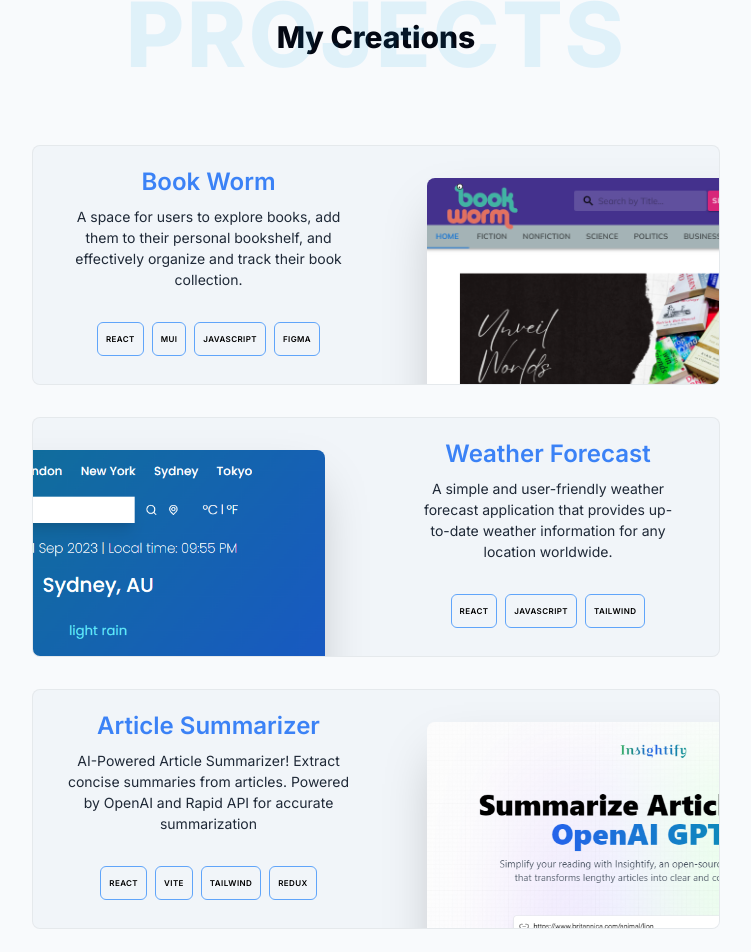
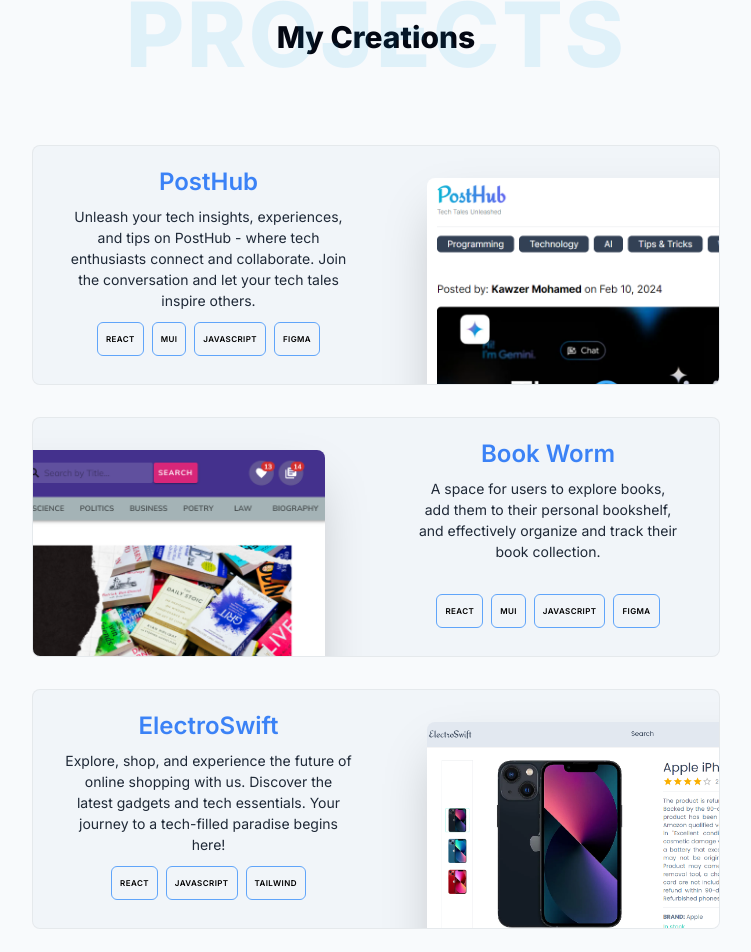
Before and after one commit to rizmiya-ameen/My-Portfolio, a Next.js app: page / in a window 1280 px wide. Shown: the part 1693-2645 px from the top of the page, without its empty margins (264-1015 px from the left). Built offline with nearby package versions, Linux system fonts and the light colour scheme; a web font is replaced by a local one.

Commit message:
header updated

```diff
--- a/app/layout.tsx
+++ b/app/layout.tsx
@@ -29,7 +29,7 @@ const dancing = Dancing_Script({
 
 export const metadata: Metadata = {
   title: 'Rizmiya | Portfolio',
-  description: 'Rizmiya is a React Web Developer',
+  description: 'Passionate React learner building meaningful and intuitive web interfaces. This portfolio reflects my enthusiasm for crafting delightful user experiences and my commitment to continuous improvement. Eager to apply my skills and contribute to projects that make a difference.'
 }
 
 export default function RootLayout({
@@ -44,7 +44,7 @@ export default function RootLayout({
 
         <ActiveSectionContextProvider>
           {children}
-          <Toaster position="top-right" />
+          <Toaster position="top-center" />
         </ActiveSectionContextProvider>
 
       </body>
--- a/components/About.tsx
+++ b/components/About.tsx
@@ -5,16 +5,35 @@ import { motion } from "framer-motion";
 import { useSectionInView } from "@/lib/hooks";
 import { HiDownload } from "react-icons/hi";
 
+
+const fadeInAnimationVariants = {
+  initial: {
+    opacity: 0,
+    y: -10,
+  },
+  animate: {
+    opacity: 1,
+    y: 0,
+    transition: {
+      delay: 0.01,
+    },
+  },
+};
+
+
 export default function About() {
-  const { ref } = useSectionInView("About", 0.4);
+  const { ref } = useSectionInView("About", 0.5);
 
   return (
     <motion.section
       ref={ref}
       className="px-4 sm:px-14 mb-0 text-center leading-8 pt-28 min-h-[100vh]"
-      initial={{ opacity: 0, y: 100 }}
-      animate={{ opacity: 1, y: 0 }}
-      transition={{ delay: 0.175 }}
+      variants={fadeInAnimationVariants}
+            initial="initial"
+            whileInView="animate"
+            viewport={{
+              once: false,
+            }}
       id="about"
     >
       <div className="relative">
@@ -99,3 +118,107 @@ export default function About() {
     </motion.section>
   );
 }
+
+
+
+// "use client";
+
+// import SectionHeading from "./SectionHeading";
+// import { motion } from "framer-motion";
+// import { useSectionInView } from "@/lib/hooks";
+// import { HiDownload } from "react-icons/hi";
+
+// export default function About() {
+//   const { ref } = useSectionInView("About", 0.4);
+
+//   return (
+//     <motion.section
+//       ref={ref}
+//       className="px-4 sm:px-14 mb-0 text-center leading-8 pt-28 min-h-[100vh]"
+//       initial={{ opacity: 0, y: -10 }}
+//       animate={{ opacity: 1, y: 0 }}
+//       transition={{ delay: 0.05 }}
+//       id="about"
+//     >
+//       <div className="relative">
+//         <SectionHeading>Know Me Better</SectionHeading>
+//         <h1 className="hidden sm:inline sm:tracking-wide sm:absolute sm:top-0 sm:bottom-0 sm:right-0 sm:left-0 sm:text-[90px] sm:font-extrabold sm:opacity-[0.1] sm:text-sky-500">
+//           ABOUT ME
+//         </h1>
+//       </div>
+
+//       <div className="flex flex-col sm:flex-row sm:mt-[90px]">
+//         <div className="flex-[2] text-justify sm:mx-20 sm:text-lg">
+//           <p className="text-xl leading-[80px]">
+//             Hi, I&apos;m{" "}
+//             <span className="font-bold underline decoration-sky-500 text-xl">
+//               Fathima Rizmiya
+//             </span>
+//           </p>
+
+//           <p className="mb-3">
+//             Armed with a Bachelor of Science degree and fueled by an unwavering
+//             passion for education, I&apos;ve spent the last 7 years nurturing
+//             students&apos; curiosity and igniting their love for science.
+//             Recently, I ventured into the world of technology, through the
+//             Victoria Digital Jobs Program. What I enjoy most about programming
+//             is the thrill of problem-solving.
+//             <br />
+//             Beyond my career, I find solace in nature and cherish moments with
+//             my family.
+//           </p>
+
+//           <p className="sm:mt-[30px] mb-8 sm:mb-16">
+//             <strong>Interests: </strong>Photography, Reading, Writing,
+//             Gardening, Cooking/Baking
+//           </p>
+
+//           <div className="flex justify-center mb-8">
+//             <a
+//               className="group bg-gray-900 text-white px-6 py-2 flex items-center gap-2 rounded-full outline-none hover:bg-sky-600"
+//               href="/CV.pdf"
+//               download
+//             >
+//               Download CV <HiDownload className="opacity-60" />
+//             </a>
+//           </div>
+//         </div>
+
+//         <div className="flex flex-1 flex-col p-4 sm:p-10 sm:pt-[76px] sm:text-lg">
+//           <div className="flex flex-col items-start ">
+//             <p>
+//               <strong>Email: </strong>
+//               <a
+//                 href={`mailto:rizmiyaamin@gmail.com`}
+//                 className="text-pink-600"
+//               >
+//                 rizmiyaamin@gmail.com
+//               </a>
+//             </p>
+//             <hr className="w-full border-t-1 border-gray-300 my-2" />
+//             <p>
+//               <strong>From: </strong>Melbourne, Australia
+//             </p>
+//             <hr className="w-full border-t-1 border-gray-300 my-2" />
+//             <p>
+//               <strong>Contact: </strong>(+61) 432 383 938
+//             </p>
+//             <hr className="w-full border-t-1 border-gray-300 my-2" />
+//             <p className="mb-16 sm:mb-[100px]">
+//               <strong>Languages: </strong>English, Tamil, Sinhala
+//             </p>
+//           </div>
+
+//           <div className="relative flex flex-col items-center justify-center leading-6">
+//             <p className="text-[70px] mb-4 font-medium ">07</p>
+//             <p>
+//               Years of Work <br />
+//               Experience
+//             </p>
+//             <div className="flex h-24 w-24 bg-sky-200 absolute rounded-full -z-30" />
+//           </div>
+//         </div>
+//       </div>
+//     </motion.section>
+//   );
+// }
--- a/components/Contact.tsx
+++ b/components/Contact.tsx
@@ -117,6 +117,7 @@ const Contact = () => {
 
       <form
         onSubmit={handleSubmit}
+        autoComplete="off"
         className="mt-6 flex flex-col mx-auto w-[min(100%,38rem)]"
       >
         <input
@@ -159,9 +160,8 @@ const Contact = () => {
           readOnly={loading}
         />
 
-
         <div className="flex justify-center">
-        <SubmitBtn loading={loading} />
+          <SubmitBtn loading={loading} />
         </div>
       </form>
     </motion.section>
--- a/components/Header.tsx
+++ b/components/Header.tsx
@@ -7,9 +7,15 @@ import Link from "next/link";
 import clsx from "clsx";
 import { useActiveSectionContext } from "@/context/active-section.context";
 
+// import { Dancing_Script } from "next/font/google";
+
+// const dancingScript = Dancing_Script({ subsets: ["latin"], weight: ["700"]})
+
 export default function Header() {
   const { activeSection, setActiveSection, setTimeOfLastClick } =
     useActiveSectionContext();
+
+
 
   return (
     <header className="z-[999] flex px-5 py-2 items-center leading-[0.2rem] justify-between fixed  top-0 left-0 right-0 h-[3.8rem] bg-white bg-opacity-90 ">
@@ -24,7 +30,7 @@ export default function Header() {
           </a>
         </div>
 
-        <ul className="flex w-[22rem] flex-wrap items-center justify-center gap-y-1 text-[0.7rem] sm:text-[0.9rem] font-medium text-black sm:w-[initial] sm:flex-nowrap sm:gap-3">
+        <ul className="flex  flex-wrap items-center justify-center gap-y-1 text-[0.7rem] sm:text-[0.9rem] font-medium text-black sm:w-[initial] md:flex-nowrap md:gap-[2px] lg:gap-3">
           {links.map((link) => (
             <motion.li
               className="flex items-center justify-center relative"
--- a/lib/data.ts
+++ b/lib/data.ts
@@ -8,6 +8,8 @@ import image3 from "@/public/image3.png";
 import image5 from "@/public/image5.png";
 import image6 from "@/public/image6.png";
 import image7 from "@/public/image7.png";
+import image8 from "@/public/image8.png";
+import image9 from "@/public/image9.png";
 
 export const links = [
   {
@@ -95,11 +97,25 @@ export const projectsData = [
     imageUrl: "",
   },*/
   {
+    title: "PostHub",
+    description:
+      "Unleash your tech insights, experiences, and tips on PostHub - where tech enthusiasts connect and collaborate. Join the conversation and let your tech tales inspire others.",
+    tags: ["React", "MUI", "JavaScript", "Figma",],
+    imageUrl: image8,
+  },
+  {
     title: "Book Worm",
     description:
       "A space for users to explore books, add them to their personal bookshelf, and effectively organize and track their book collection.",
     tags: ["React", "MUI", "JavaScript", "Figma",],
     imageUrl: image5,
+  },
+  {
+    title: "ElectroSwift",
+    description:
+      "Explore, shop, and experience the future of online shopping with us. Discover the latest gadgets and tech essentials. Your journey to a tech-filled paradise begins here! ",
+    tags: ["React", "JavaScript", "Tailwind",],
+    imageUrl: image9,
   },
   {
     title: "Weather Forecast",
--- a/pages/api/contact.js
+++ b/pages/api/contact.js
@@ -14,12 +14,6 @@ export default async function handler(req, res) {
   const { name, email, message } = req.body;
 
   const user = process.env.EMAIL;
-
-  // const data = {
-  //   name,
-  //   email,
-  //   message,
-  // };
 
   try {
     const mail = await transporter.sendMail({
```
Also changed, not shown: public/image8.png (added), public/image9.png (added).
